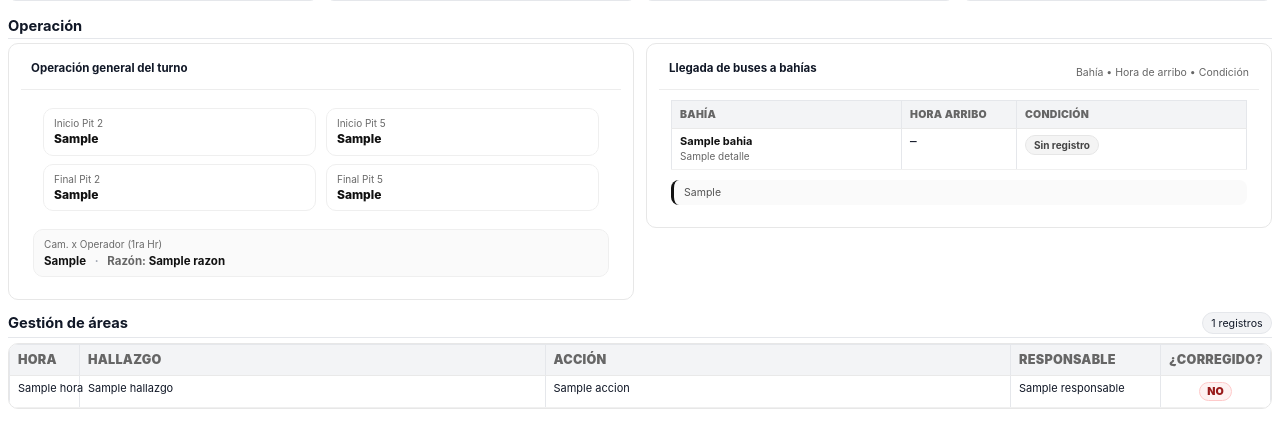
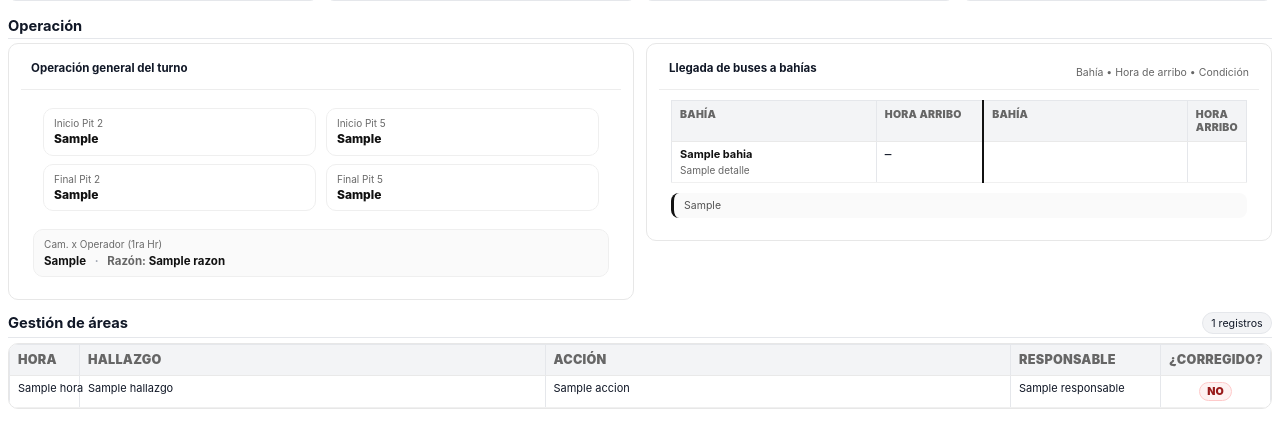
Before and after one commit to pechi415/rct-app, a Flask app: template templates/pdf/reporte_B.html in a window 1280 px wide. Shown: the part 109-532 px from the top of the page. Run offline with Flask 3, Linux system fonts and the light colour scheme; the template is opened without the code that fills it: most values are stand-ins (such as "Sample title", 1, 10 or a date in 2020); some libraries are stand-ins or nearby versions.

Commit message:
PDF B: llegada de buses en 2 bloques con divisor central

```diff
--- a/static/css/pdf_B.css
+++ b/static/css/pdf_B.css
@@ -1163,3 +1163,24 @@ h1, h2, h3{ margin: 0; }
   break-after: avoid;
   page-break-after: avoid;
 }
+
+/* ===== Tabla 2-bloques: divisor central más grueso ===== */
+.table-split th.split,
+.table-split td.split{
+  border-left: 2.5px solid #111;   /* línea central más gruesa */
+}
+
+/* Opcional: que el bloque derecho vacío no se vea raro */
+.table-split td.empty-right{
+  border-left: 0; /* el borde izquierdo lo pone el td.split */
+}
+
+/* =========================================================
+   Operación – Llegada de buses a bahías
+   Tabla 2 bloques con divisor central marcado
+========================================================= */
+
+#operacion .table-split th.split,
+#operacion .table-split td.split{
+  border-left: 2.5px solid #111;   /* línea central más gruesa */
+}
--- a/templates/pdf/reporte_B.html
+++ b/templates/pdf/reporte_B.html
@@ -187,53 +187,55 @@
             {% if bahias|length == 0 %}
               <div class="empty">Sin registros de llegada de buses a bahías.</div>
             {% else %}
-              <table class="table table-compact">
+              <table class="table table-compact table-split">
                 <thead>
                     <tr>
                     <th class="w-40">Bahía</th>
                     <th class="w-20">Hora arribo</th>
-                    <th class="w-40">Condición</th>
+                    <th class="w-40 split">Bahía</th>
+                    <th class="w-20">Hora arribo</th>
                     </tr>
                 </thead>
+
                 <tbody>
-                  {% for b in bahias %}
-                    {% set nombre = b.get('nombre') if b is mapping else b.nombre %}
-                    {% set hora = b.get('hora_arribo') if b is mapping else b.hora_arribo %}
-                    {% set detalle = b.get('detalle') if b is mapping else (b.detalle if b.detalle is defined else None) %}
-                    {% set c = (b.get('condicion') if b is mapping else b.condicion) or '' %}
+                    {# recorremos de a 2 registros por fila #}
+                    {% for i in range(0, bahias|length, 2) %}
+                    {% set b1 = bahias[i] %}
+                    {% set b2 = bahias[i+1] if i+1 < bahias|length else None %}
 
-                    <tr class="
-                      {% if 'no' in c|lower or 'fuera' in c|lower %} row-bad
-                      {% elif 'parc' in c|lower or 'restr' in c|lower %} row-warn
-                      {% elif c|length > 0 %} row-ok
-                      {% else %} row-neutral
-                      {% endif %}">
+                    {% set n1 = b1.get('nombre') if b1 is mapping else b1.nombre %}
+                    {% set h1 = b1.get('hora_arribo') if b1 is mapping else b1.hora_arribo %}
+                    {% set d1 = b1.get('detalle') if b1 is mapping else (b1.detalle if b1.detalle is defined else None) %}
+
+                    {% if b2 %}
+                        {% set n2 = b2.get('nombre') if b2 is mapping else b2.nombre %}
+                        {% set h2 = b2.get('hora_arribo') if b2 is mapping else b2.hora_arribo %}
+                        {% set d2 = b2.get('detalle') if b2 is mapping else (b2.detalle if b2.detalle is defined else None) %}
+                    {% endif %}
+
+                    <tr>
                         <td>
-                        <div class="td-main">{{ nombre }}</div>
-                        {% if detalle %}
-                          <div class="td-sub">{{ detalle }}</div>
+                        <div class="td-main">{{ n1 }}</div>
+                        {% if d1 %}<div class="td-sub">{{ d1 }}</div>{% endif %}
+                        </td>
+                        <td class="mono">{{ h1 or '—' }}</td>
+
+                        <td class="split">
+                        {% if b2 %}
+                            <div class="td-main">{{ n2 }}</div>
+                            {% if d2 %}<div class="td-sub">{{ d2 }}</div>{% endif %}
+                        {% else %}
+                            &nbsp;
                         {% endif %}
                         </td>
-
-                      <td class="mono">{{ hora or '—' }}</td>
-
-                      <td>
-                        {% if c %}
-                          <span class="chip chip-sm
-                            {% if 'no' in c|lower or 'fuera' in c|lower %} chip-red
-                            {% elif 'parc' in c|lower or 'restr' in c|lower %} chip-amber
-                            {% else %} chip-green
-                            {% endif %}">
-                            {{ c }}
-                          </span>
-                        {% else %}
-                          <span class="chip chip-sm chip-gray">Sin registro</span>
-                        {% endif %}
+                        <td class="{% if not b2 %}empty-right{% endif %} mono">
+                        {% if b2 %}{{ h2 or '—' }}{% else %}&nbsp;{% endif %}
                         </td>
                     </tr>
                     {% endfor %}
                 </tbody>
                 </table>
+
             {% endif %}
 
             {% if bahias_nota %}
```
Lines whose indentation alone changed are shown as unchanged.
